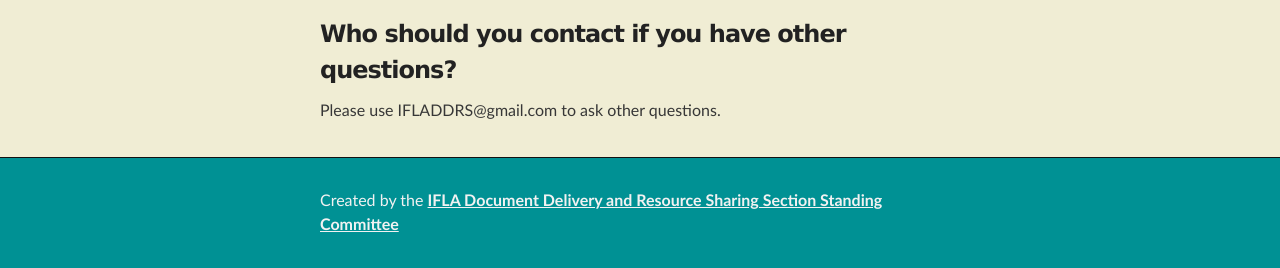
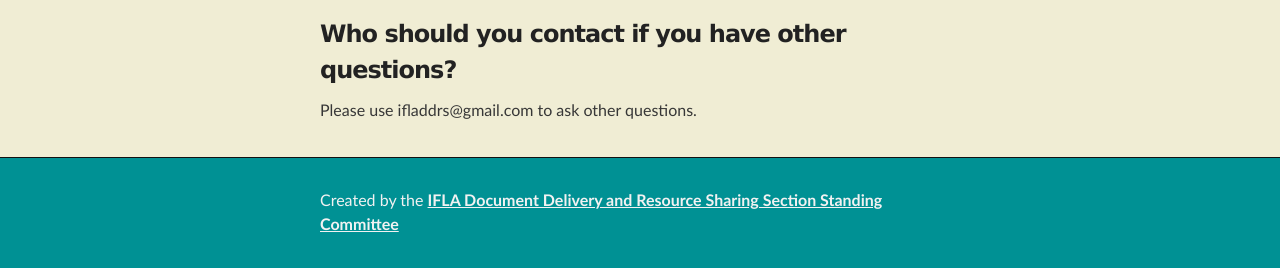
Before and after one commit to JosephMcArthur/rscvd-dev, a Jekyll site: the page built from faq.md, in a window 1280 px wide. Shown: the part 1224-1492 px from the top of the page. Built offline with Jekyll 4.4.1, drawn with Linux system fonts in a browser that asks for light colours; our own code applies the rules of GitHub Pages for plain Markdown files.

Commit message:
consistency

```diff
--- a/faq.md
+++ b/faq.md
@@ -26,4 +26,4 @@ The service is free of charge for borrowing libraries since this is a temporary
 We will try to supply the item as soon as possible. If we cannot find an available item within one week, we will send you a notification.
 
 ### Who should you contact if you have other questions?
-Please use IFLADDRS@gmail.com to ask other questions.
+Please use ifladdrs@gmail.com to ask other questions.
```
